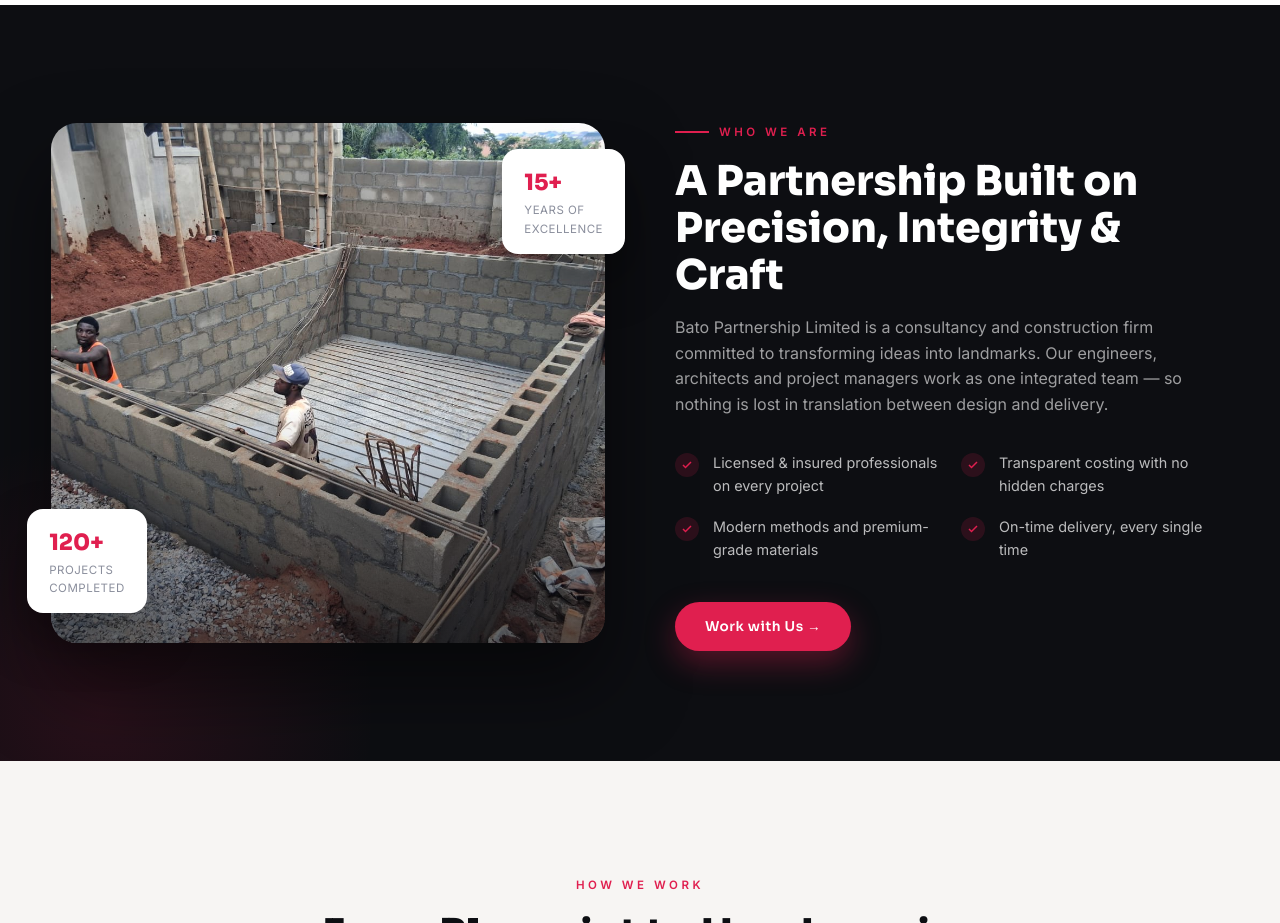
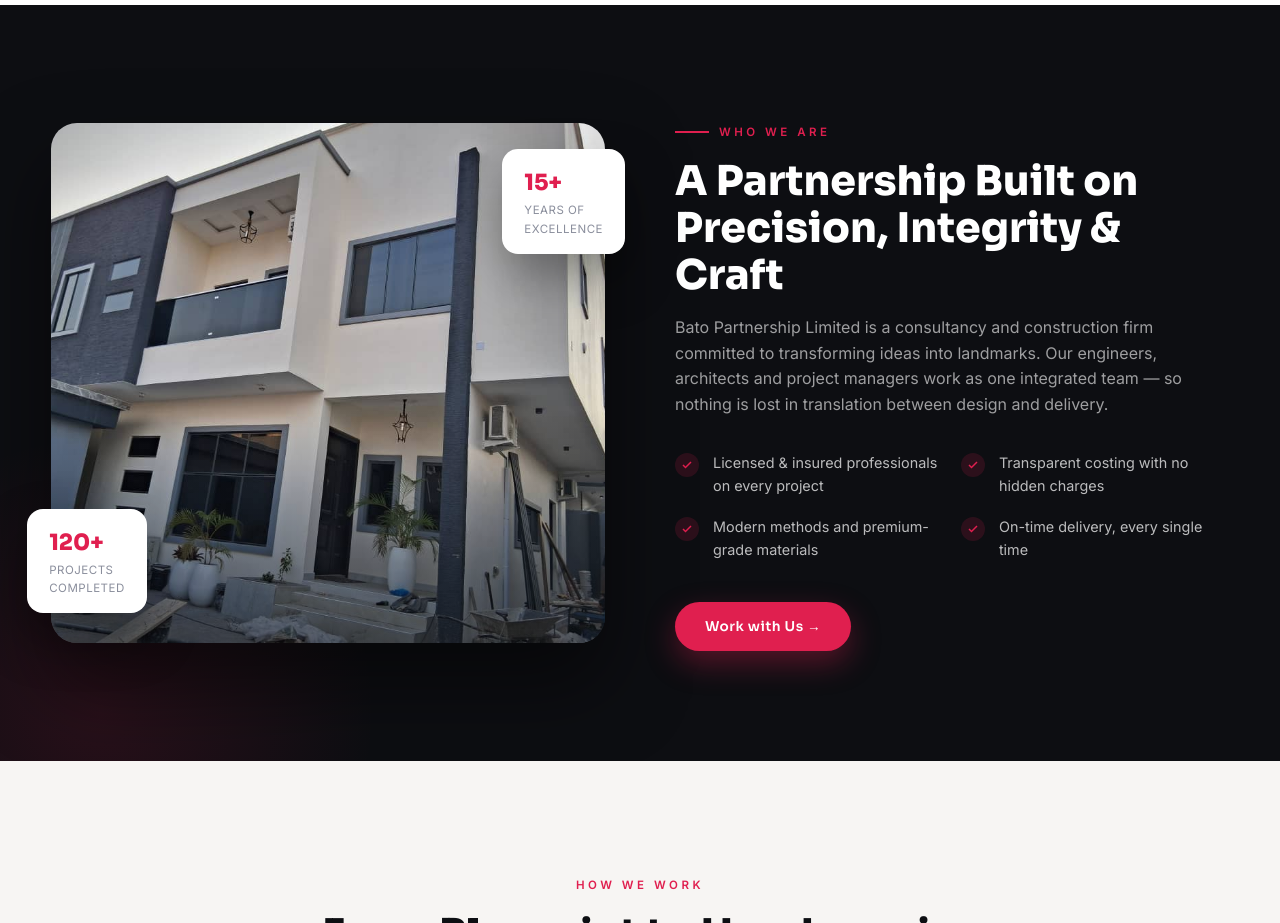
Before and after one commit to DevMella/bato, a plain HTML site: page index.html in a window 1280 px wide. Shown: the part 1640-2563 px from the top of the page. Drawn offline with Linux system fonts and the light colour scheme; files whose address does not match are found by name.

Commit message:
who we are image

```diff
--- a/index.html
+++ b/index.html
@@ -333,7 +333,7 @@ footer h4{color:#fff;font-size:.95rem;margin-bottom:20px}
 <section id="about">
   <div class="container about-grid">
     <div class="about-visual reveal">
-      <div class="frame"><img src="./images/WhatsApp Image 2026-11-20 at 9.52.40 AM (3).jpeg" alt="Road construction by Bato Partnership Limited"></div>
+      <div class="frame"><img src="./images/who.jpeg" alt="Road construction by Bato Partnership Limited"></div>
       <div class="badge-float b1"><div><div class="n">15+</div><div class="l">Years of<br>Excellence</div></div></div>
       <div class="badge-float b2"><div><div class="n">120+</div><div class="l">Projects<br>Completed</div></div></div>
     </div>
```
Also changed, not shown: images/who.jpeg (added).
